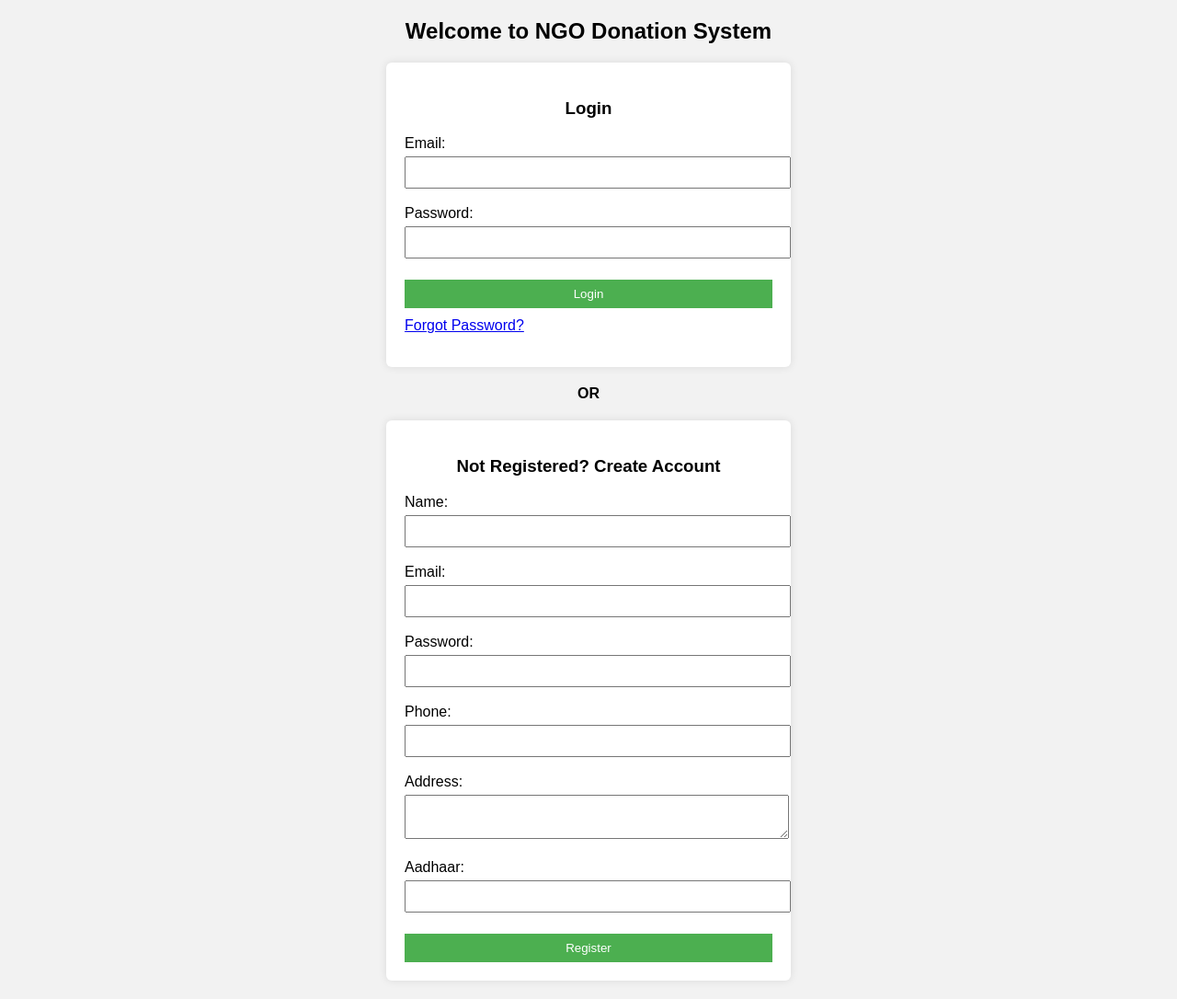
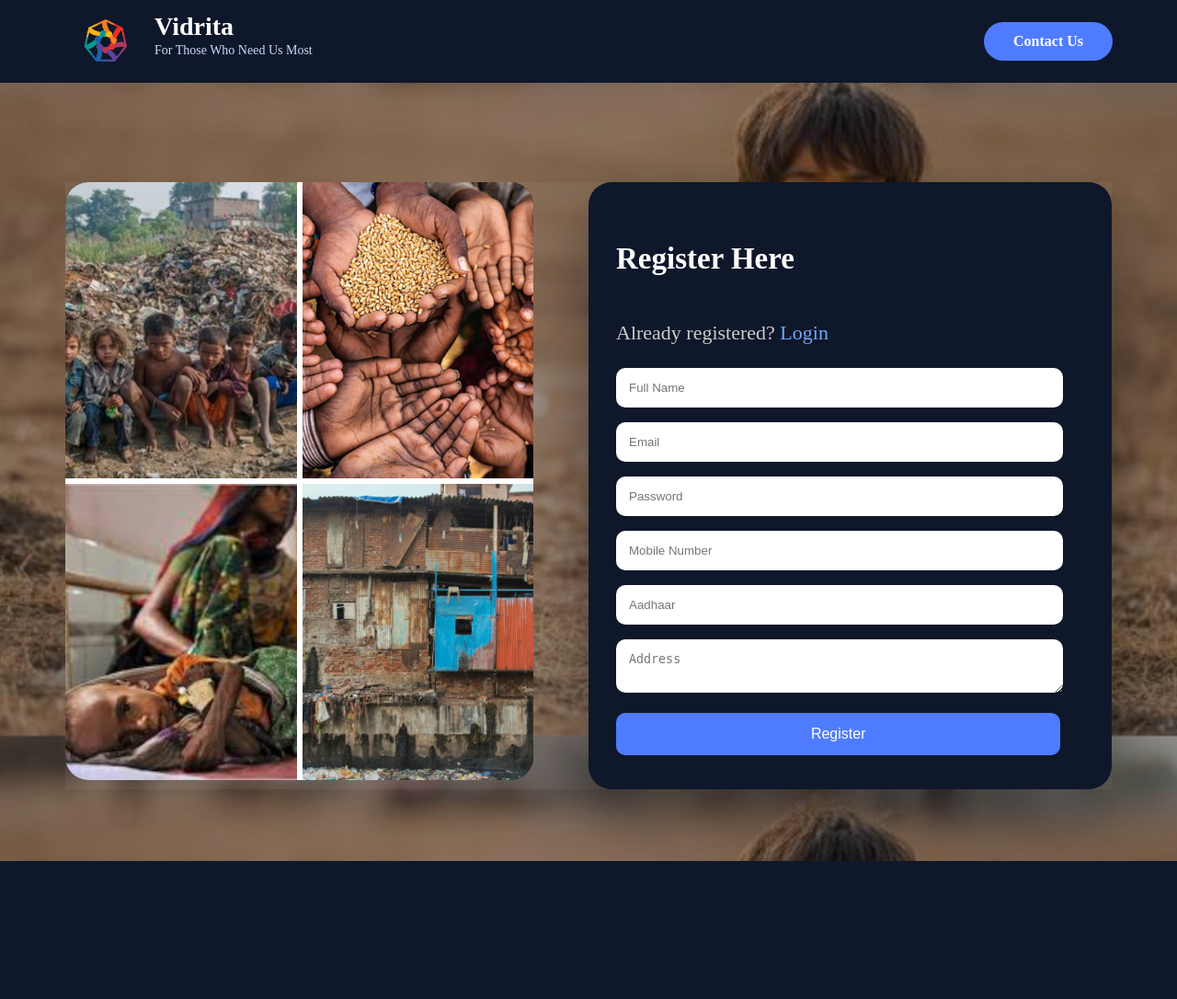
Before and after one commit to muniyavidushi-oss/ngo_donation_system, a Flask app: page / in a window 1280 px wide. Shown: the whole page at 92% size. After the commit the page ends 936 px from the top, so only its background shows below. Run offline with Flask 3, Linux system fonts and the light colour scheme.

Commit message:
Register

```diff
--- a/Static/Style.css
+++ b/Static/Style.css
@@ -1,71 +1,170 @@
-body {
-    font-family: Arial, sans-serif;
-    background-color: #f2f2f2;
+body{
+    background-image:
+        linear-gradient(rgba(0, 0, 0, 0.4), rgba(0, 0, 0, 0.4)),
+        url("/static/images/poorchild.jpeg");
+    background-size: cover;
+    background-position: center;
+    background-repeat: no-repeat;
+    background-attachment: fixed;
+}
+/* ================= HEADER ================= */
+
+.top-header {
+    position: fixed;
+    top: 0;
+    left: 0;
+
+    width: 100%;
+    height: 90px;
+
+    padding: 0 80px;
+
+    display: flex;
+    justify-content: space-between;
+    align-items: center;
+
+    background: #0f172a;
+    z-index: 1000;
 }
 
-.box {
-    width: 400px;
-    background: white;
-    padding: 20px;
-    margin: 20px auto;
-    border-radius: 6px;
-    box-shadow: 0 0 10px rgba(0,0,0,0.1);
+/* BRAND */
+.brand {
+    display: flex;
+    align-items: center;
+    gap: 18px;
 }
 
-h2, h3 {
-    text-align: center;
+.logo {
+    width: 70px;
+    height: 70px;
+    object-fit: contain;
 }
 
-input, textarea, button {
-    width: 100%;
-    padding: 8px;
-    margin-top: 5px;
+.brand-text {
+    display: flex;
+    flex-direction: column;
 }
 
-button {
-    background-color: #4CAF50;
+.brand-text h1 {
+    color: #ffffff;
+    font-size: 28px;
+    font-weight: 800;
+    margin: 0;
+}
+
+.brand-text p {
+    color: #cfd8ff;
+    font-size: 14px;
+    margin-top: 2px;
+}
+
+/* CONTACT BUTTON */
+.contact-btn {
+    background: #4f7cff;
     color: white;
+    padding: 12px 32px;
+    border-radius: 30px;
+    text-decoration: none;
+    font-weight: 600;
+    transition: 0.25s;
+     margin-right:150px ;
+}
+
+.contact-btn:hover {
+    background: #3b6cff;
+}
+.page-bg {
+    min-height: 100vh;
+    background: transparent;
+    padding-top: 120px;
+
+    display: flex;
+    justify-content: center;
+    align-items: center;
+}
+
+.main-card {
+    width: 90%;
+    max-width: 1200px;
+
+    display: flex;
+    gap: 60px;
+    background: rgba(255, 255, 255, 0.05);
+}
+
+/* LEFT COLLAGE CARD */
+.left-card {
+    width: 50%;
+    height: 650px;
+
+    border-radius: 25px;
+    overflow: hidden;
+
+    /* transparent glass-like background */
+    background: #0f172a;
+
+}
+
+.left-card img {
+    width: 100%;
+    height: 100%;
+    object-fit: cover;
+}
+
+/* RIGHT FORM CARD */
+.right-card {
+    width: 50%;
+    height: 600px;
+
+     background: #0f172a;
+    border-radius: 25px;
+
+    padding: 30px;
+    color: white;
+    font-size: 22px;
+
+    display: flex;
+    flex-direction: column;
+    justify-content: center;
+
+    box-shadow: 0 30px 70px rgba(0,0,0,0.45);
+}
+.right-card input,
+.right-card textarea {
+    width: 90%;
+    padding: 14px;
+    margin-bottom: 16px;
+    border-radius: 10px;
     border: none;
+    outline: none;
+}
+
+.btn {
+    width: 95%;
+    padding: 14px;
+    background: #4f7cff;
+    border: none;
+    color: white;
+    border-radius: 10px;
+    font-size: 16px;
     cursor: pointer;
 }
 
-button:hover {
-    background-color: #45a049;
+.btn:hover {
+    background: #3b6cff;
 }
 
-.or-text {
-    text-align: center;
-    font-weight: bold;
-    margin: 10px;
+.login-link {
+    margin-bottom: 25px;
+    color: #ccc;
 }
 
-.history-table {
-    width: 100%;
-    border-collapse: collapse;
-    margin-top: 20px;
+.login-link a {
+    color:#6fa8ff;
+    text-decoration: none;
 }
-
-.history-table th,
-.history-table td {
-    border: 1px solid #ddd;
-    padding: 10px;
-    text-align: center;
+.forgot-link{
+    color: white ;
+    text-decoration: none;
+    font-size: 20px;
 }
-
-.history-table th {
-    background-color: #f2f2f2;
-    font-weight: bold;
-}
-
-.history-table tr:nth-child(even) {
-    background-color: #fafafa;
-}
-
-.history-table tr:hover {
-    background-color: #f1f1f1;
-}
-
-.history-box {
-    width: 90%;
-    max-width: 1100px;
-}
--- a/app.py
+++ b/app.py
@@ -84,11 +84,13 @@ VALUES (?, ?, ?, ?, ?, ?, ?, ?)
 
     return render_template("register_success.html")
 
+# ---------------- LOGIN ----------------
+@app.route("/login", methods=["GET", "POST"])
+def login():
 
+    if request.method == "GET":
+        return render_template("login.html")
 
-# ---------------- LOGIN ----------------
-@app.route("/login", methods=["POST"])
-def login():
     email = request.form["email"]
     password = request.form["password"]
 
@@ -117,7 +119,7 @@ def login():
         else:
             return redirect("/dashboard")
 
-    return render_template("auth.html", login_error="Invalid login credentials")
+    return render_template("login.html", error="Invalid email or password")
 
 @app.route("/forgot-password", methods=["GET", "POST"])
 def forgot_password():
@@ -277,43 +279,6 @@ def create_order():
         return jsonify({"error": "Failed to create order"}), 500
 
 
-@app.route("/payment_pending", methods=["POST"])
-def payment_pending():
-    if "user_id" not in session:
-        return jsonify({"success": False, "error": "Unauthorized"}), 401
-
-    try:
-        data = request.get_json()
-        order_id = data.get("order_id")
-        amount = data.get("amount")
-
-        # Convert amount back from paise to rupees
-        amount_in_rupees = float(amount) / 100
-
-        print("="*50)
-        print("PAYMENT PENDING")
-        print("="*50)
-        print(f"Order ID: {order_id}")
-        print(f"Amount: ₹{amount_in_rupees}")
-        print(f"User ID: {session['user_id']}")
-        print("="*50)
-
-        # Save donation as PENDING
-        conn = get_db_connection()
-        conn.execute("""
-            INSERT INTO donations (user_id, amount, status, order_id)
-            VALUES (?, ?, ?, ?)
-        """, (session["user_id"], amount_in_rupees, "pending", order_id))
-        conn.commit()
-        conn.close()
-
-        return jsonify({"success": True})
-
-    except Exception as e:
-        print(f"Error recording pending payment: {str(e)}")
-        return jsonify({"success": False, "error": str(e)}), 500
-
-
 @app.route("/payment_success", methods=["POST"])
 def payment_success():
     if "user_id" not in session:
@@ -348,46 +313,26 @@ def payment_success():
             # Convert amount back from paise to rupees
             amount_in_rupees = float(amount) / 100
 
-            # Update donation status from PENDING to SUCCESS
+            # Save donation as SUCCESS
             conn = get_db_connection()
-            result = conn.execute("""
-                UPDATE donations
-                SET status = ?, payment_id = ?, updated_at = CURRENT_TIMESTAMP
-                WHERE order_id = ? AND user_id = ?
-            """, ("success", razorpay_payment_id, razorpay_order_id, session["user_id"]))
-
-            # If no pending record was found, insert a new success record
-            if result.rowcount == 0:
-                print("⚠️ No pending record found, inserting new success record")
-                conn.execute("""
-                    INSERT INTO donations (user_id, amount, status, order_id, payment_id)
-                    VALUES (?, ?, ?, ?, ?)
-                """, (session["user_id"], amount_in_rupees, "success", razorpay_order_id, razorpay_payment_id))
-
+            conn.execute("""
+                INSERT INTO donations (user_id, amount, status)
+                VALUES (?, ?, ?)
+            """, (session["user_id"], amount_in_rupees, "success"))
             conn.commit()
             conn.close()
 
-            print(f"✅ Donation recorded: ₹{amount_in_rupees}")
             return jsonify({"success": True})
 
         except SignatureVerificationError as e:
-            print(f"❌ Signature verification failed: {str(e)}")
+            print(f" Signature verification failed: {str(e)}")
 
-            # Update donation status to FAILED
+            # Save donation as FAILED
             conn = get_db_connection()
-            result = conn.execute("""
-                UPDATE donations
-                SET status = ?, updated_at = CURRENT_TIMESTAMP
-                WHERE order_id = ? AND user_id = ?
-            """, ("failed", razorpay_order_id, session["user_id"]))
-
-            # If no pending record found, insert failed record
-            if result.rowcount == 0:
-                conn.execute("""
-                    INSERT INTO donations (user_id, amount, status, order_id)
-                    VALUES (?, ?, ?, ?)
-                """, (session["user_id"], float(amount) / 100, "failed", razorpay_order_id))
-
+            conn.execute("""
+                INSERT INTO donations (user_id, amount, status)
+                VALUES (?, ?, ?)
+            """, (session["user_id"], float(amount) / 100, "failed"))
             conn.commit()
             conn.close()
 
@@ -406,7 +351,6 @@ def payment_failed():
     try:
         data = request.get_json()
         amount = data.get("amount")
-        order_id = data.get("order_id")  # Get order_id if available
 
         # Convert amount back from paise to rupees
         amount_in_rupees = float(amount) / 100
@@ -415,36 +359,14 @@ def payment_failed():
         print("PAYMENT FAILED/CANCELLED")
         print("="*50)
         print(f"Amount: ₹{amount_in_rupees}")
-        if order_id:
-            print(f"Order ID: {order_id}")
         print("="*50)
 
+        # Save donation as FAILED
         conn = get_db_connection()
-
-        # Try to update existing pending record by order_id first
-        if order_id:
-            result = conn.execute("""
-                UPDATE donations
-                SET status = ?, updated_at = CURRENT_TIMESTAMP
-                WHERE order_id = ? AND user_id = ?
-            """, ("failed", order_id, session["user_id"]))
-        else:
-            # Fallback: update most recent pending donation with matching amount
-            result = conn.execute("""
-                UPDATE donations
-                SET status = ?, updated_at = CURRENT_TIMESTAMP
-                WHERE user_id = ? AND amount = ? AND status = 'pending'
-                ORDER BY created_at DESC LIMIT 1
-            """, ("failed", session["user_id"], amount_in_rupees))
-
-        # If no pending record found, insert new failed record
-        if result.rowcount == 0:
-            print("⚠️ No pending record found, inserting new failed record")
-            conn.execute("""
-                INSERT INTO donations (user_id, amount, status, order_id)
-                VALUES (?, ?, ?, ?)
-            """, (session["user_id"], amount_in_rupees, "failed", order_id))
-
+        conn.execute("""
+            INSERT INTO donations (user_id, amount, status)
+            VALUES (?, ?, ?)
+        """, (session["user_id"], amount_in_rupees, "failed"))
         conn.commit()
         conn.close()
 
@@ -492,12 +414,12 @@ def payment_webhook():
         elif event == "payment.failed":
             payment = data.get("payload", {}).get("payment", {}).get("entity", {})
             # Process failed payment
-            print("❌ Payment failed")
+            print(" Payment failed")
 
         return jsonify({"status": "ok"}), 200
 
     except SignatureVerificationError:
-        print("❌ Webhook signature verification failed")
+        print(" Webhook signature verification failed")
         return jsonify({"status": "invalid signature"}), 400
 
 # ---------------- DONATE ----------------
--- a/templates/auth.html
+++ b/templates/auth.html
@@ -1,67 +1,70 @@
 <!DOCTYPE html>
 <html>
 <head>
-    <title>Login or Register</title>
+    <title>Vidrita NGO</title>
     <link rel="stylesheet" href="{{ url_for('static', filename='style.css') }}">
 </head>
 <body>
 
-<h2 style="text-align:center;">Welcome to NGO Donation System</h2>
+<!-- ================= HEADER ================= -->
+<div class="top-header">
 
-<!-- LOGIN SECTION -->
-<div class="box">
-    <h3>Login</h3>
+    <div class="brand">
+        <img src="{{ url_for('static', filename='images/logo.png') }}" class="logo">
 
-    <form method="POST" action="/login">
-        <label>Email:</label><br>
-        <input type="email" name="email" required><br><br>
+        <div class="brand-text">
+            <h1>Vidrita</h1>
+            <p>For Those Who Need Us Most</p>
+        </div>
+    </div>
 
-        <label>Password:</label><br>
-        <input type="password" name="password" required><br><br>
+    <a href="#" class="contact-btn">Contact Us</a>
 
-        <button type="submit">Login</button>
-    </form>
-    <p style="margin-top:10px;">
-        <a href="/forgot-password">Forgot Password?</a>
-    </p>
-
-    {% if login_error %}
-        <p style="color:red;">{{ login_error }}</p>
-    {% endif %}
 </div>
 
-<p class="or-text">OR</p>
 
+<!-- ================= PAGE ================= -->
+<div class="page-bg">
 
-<!-- REGISTER SECTION -->
-<div class="box">
-    <h3>Not Registered? Create Account</h3>
+    <div class="main-card">
 
-    <form method="POST" action="/register">
-        <label>Name:</label><br>
-        <input type="text" name="name" required><br><br>
+        <!-- LEFT IMAGE CARD -->
+        <div class="left-card">
+            <img src="{{ url_for('static', filename='images/collage.png') }}">
+        </div>
 
-        <label>Email:</label><br>
-        <input type="email" name="email" required><br><br>
+        <!-- RIGHT REGISTER CARD -->
+        <div class="right-card">
 
-        <label>Password:</label><br>
-        <input type="password" name="password" required><br><br>
+            <h2>Register Here</h2>
 
-        <label>Phone:</label><br>
-        <input type="text" name="phone" required><br><br>
+            <p class="login-link">
+                Already registered?
+                <a href="/login">Login</a>
+            </p>
 
-        <label>Address:</label><br>
-        <textarea name="address" required></textarea><br><br>
+            <form method="POST" action="/register">
 
-        <label>Aadhaar:</label><br>
-        <input type="text" name="aadhaar" required><br><br>
+                <input type="text" name="name" placeholder="Full Name" required>
 
-        <button type="submit">Register</button>
-    </form>
+                <input type="email" name="email" placeholder="Email" required>
 
-    {% if register_error %}
-        <p style="color:red;">{{ register_error }}</p>
-    {% endif %}
+                <input type="password" name="password" placeholder="Password" required>
+
+                <input type="text" name="phone" placeholder="Mobile Number" required>
+
+                <input type="text" name="aadhaar" placeholder="Aadhaar" required>
+
+                <textarea name="address" placeholder="Address"></textarea>
+
+                <button class="btn">Register</button>
+
+            </form>
+
+        </div>
+
+    </div>
+
 </div>
 
 </body>
```
Also changed, not shown: templates/login.html (+54 -12 lines), Static/dashboard.css (added), Static/images/collage.png (added), Static/images/logo.png (added), Static/images/poorchild.jpeg (added).
